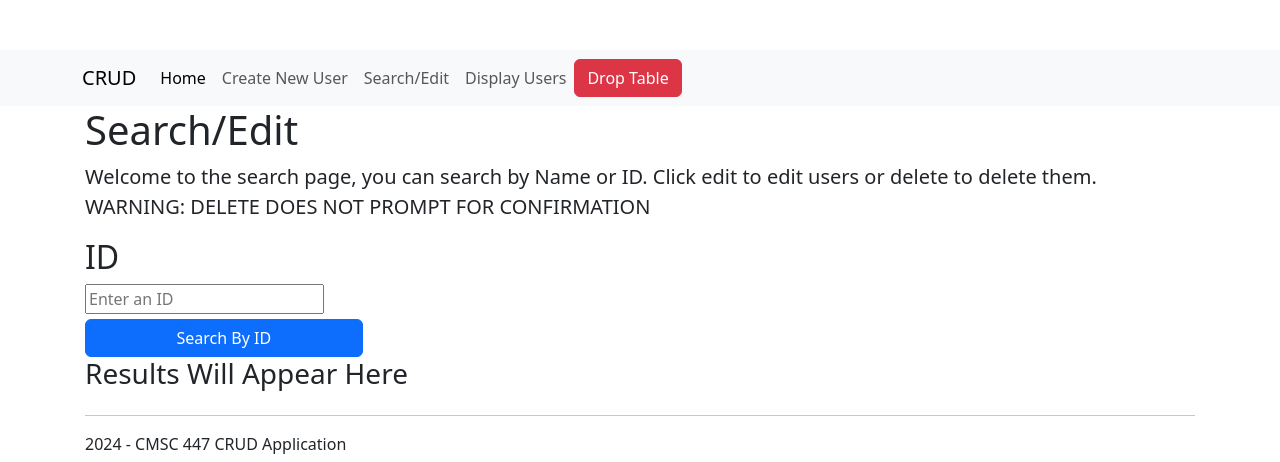
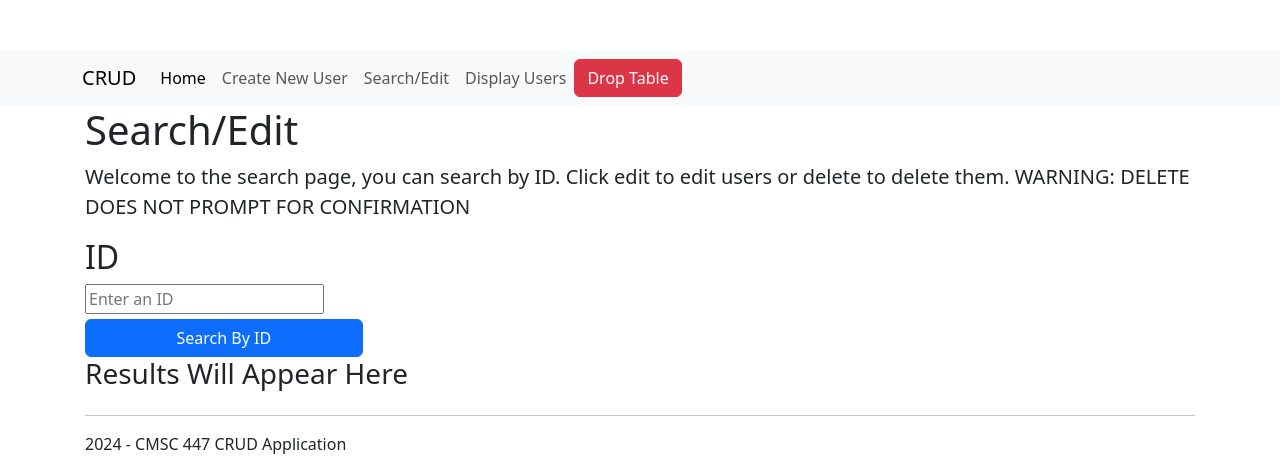
Before and after one commit to pjcorkum/CRUD-HW2-CMSC-447, a Flask app: page /search in a window 1280 px wide. Shown: the top 462 px of the page. Run offline with Flask 2, Linux system fonts and the light colour scheme; data that the repository does not hold is empty; some libraries are stand-ins or nearby versions.

Commit message:
fixed input validation for display page edits and some text fixes

```diff
--- a/CRUD HW2 CMSC 447/CRUD_HW2_CMSC_447/static/scripts/display.js
+++ b/CRUD HW2 CMSC 447/CRUD_HW2_CMSC_447/static/scripts/display.js
@@ -100,9 +100,9 @@ function editUser(id) {
     row = document.getElementById(id);
     username = row.cells[1].innerHTML;
     pts = row.cells[2].innerHTML;
-    row.cells[0].innerHTML = `<input type="text" style="width:50px" name="idfield" id="idfield_edit_${id}" value="${id}">`;
+    row.cells[0].innerHTML = `<input type="number" style="width:50px" name="idfield" id="idfield_edit_${id}" value="${id}">`;
     row.cells[1].innerHTML = `<input type="text" style="width:250px" name="namefield" id="namefield_edit_${id}" value="${username}">`;
-    row.cells[2].innerHTML = `<input type="text" style="width:50px" name="ptsfield" id="ptsfield_edit_${id}" value="${pts}">`;
+    row.cells[2].innerHTML = `<input type="number" style="width:50px" name="ptsfield" id="ptsfield_edit_${id}" value="${pts}">`;
     row.cells[3].innerHTML = `<button type="button" class="btn btn-primary btn-sm" id="saveButton${id}" data-item-id="${id}" data-action="save">Save</button>`;
 };
 
--- a/CRUD HW2 CMSC 447/CRUD_HW2_CMSC_447/templates/create.html
+++ b/CRUD HW2 CMSC 447/CRUD_HW2_CMSC_447/templates/create.html
@@ -3,7 +3,7 @@
 {% block content %}
 <script src="/static/scripts/create.js"></script>
 <div class="jumbotron">
-    <h1>Search/Edit</h1>
+    <h1>Create</h1>
     <p class="lead">Create new users by entering a name, point amount, and unique ID.</p>
 </div>
 
--- a/CRUD HW2 CMSC 447/CRUD_HW2_CMSC_447/templates/search.html
+++ b/CRUD HW2 CMSC 447/CRUD_HW2_CMSC_447/templates/search.html
@@ -4,11 +4,11 @@
 <script src="/static/scripts/search.js"></script>
 <div class="header">
     <h1>Search/Edit</h1>
-    <p class="lead">Welcome to the search page, you can search by Name or ID. Click edit to edit users or delete to delete them. WARNING: DELETE DOES NOT PROMPT FOR CONFIRMATION</p>
+    <p class="lead">Welcome to the search page, you can search by ID. Click edit to edit users or delete to delete them. WARNING: DELETE DOES NOT PROMPT FOR CONFIRMATION</p>
 </div>
 
 <h2>ID</h2>
-<input type="text" name="idfield" id="idfield_search" placeholder="Enter an ID">
+<input type="number" name="idfield" id="idfield_search" placeholder="Enter an ID">
 <br>
 <button type="button" class="btn btn-primary w-25" style="margin-top:5px" id="searchIDButton">Search By ID</button>
 <div class="row">
```
